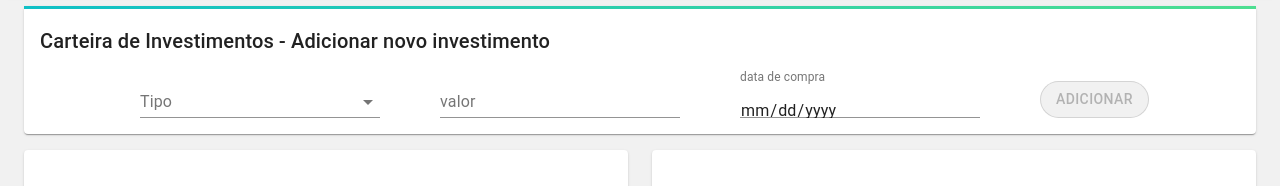
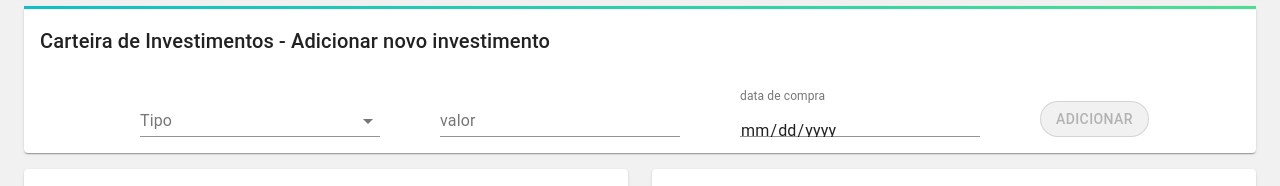
Before and after one commit to natth42/gorila-test, a React (Create React App) app: page / in a window 1280 px wide. Shown: the part 130-316 px from the top of the page. Built offline with nearby package versions, Linux system fonts and the light colour scheme; no server answers.

Commit message:
changed input margin

```diff
--- a/src/components/investmentForm/index.js
+++ b/src/components/investmentForm/index.js
@@ -14,11 +14,11 @@ import { makeStyles } from '@material-ui/core/styles';
 const useStyles = makeStyles(theme => ({
   formControl: {
     width: '80%',
-    marginTop: '0.8rem'
+    marginTop: '2rem'
   },
   textField: {
     width: '80%',
-    marginTop: '0.8rem'
+    marginTop: '2rem'
   }
 }));
 
```
